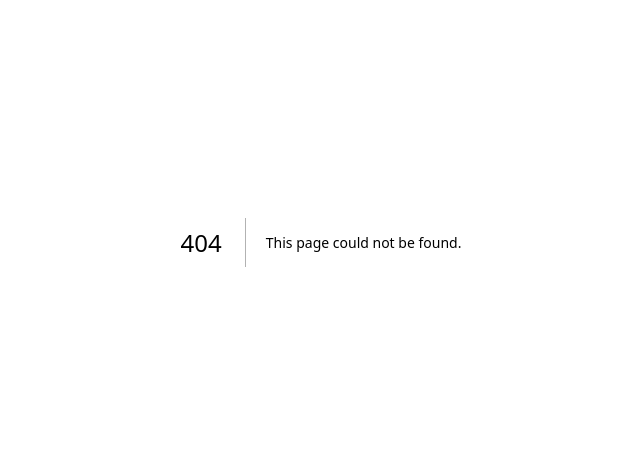
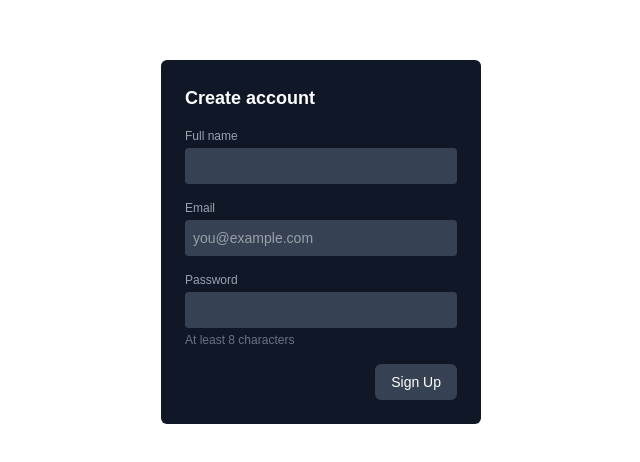
Before and after one commit to agustisera1/bookings_app, a Next.js app: page /auth/sign-up in a window 1280 px wide. Before the commit this address had no page. Shown: the part 158-620 px from the top of the page, without its empty margins (319-959 px from the left). Built offline with nearby package versions, Linux system fonts and the light colour scheme.

Commit message:
feat: wire minimum auth services with db

```diff
--- /dev/null
+++ b/app/auth/layout.tsx
@@ -0,0 +1,11 @@
+export default function AuthLayout({
+  children,
+}: {
+  children: React.ReactNode;
+}) {
+  return (
+    <main className="flex min-h-screen items-center justify-center">
+      {children}
+    </main>
+  );
+}
--- /dev/null
+++ b/app/auth/sign-in/page.tsx
@@ -0,0 +1,83 @@
+"use client";
+
+import { authUser } from "@/lib/services/auth";
+import { useRouter } from "next/navigation";
+import { useState } from "react";
+
+type Status = "idle" | "loading" | "success" | "error";
+
+export default function SignInPage() {
+  const router = useRouter();
+  const [status, setStatus] = useState<Status>("idle");
+  const [message, setMessage] = useState("");
+
+  async function handleSubmit(e: React.FormEvent<HTMLFormElement>) {
+    e.preventDefault();
+    setStatus("loading");
+    setMessage("");
+
+    const formData = new FormData(e.currentTarget);
+    const response = await authUser(formData);
+
+    if (response.error) {
+      setStatus("error");
+      setMessage(response.error);
+    } else {
+      router.push("/profile");
+    }
+  }
+
+  return (
+    <form
+      onSubmit={handleSubmit}
+      className="bg-gray-900 p-6 rounded-md gap-4 flex flex-col items-end w-80"
+    >
+      <h1 className="w-full text-lg font-semibold text-white">Sign in</h1>
+
+      <div className="flex flex-col w-full">
+        <label className="text-xs text-gray-400" htmlFor="email">
+          Email
+        </label>
+        <input
+          id="email"
+          type="email"
+          name="email"
+          className="text-sm bg-gray-700 rounded-sm p-2 mt-1 text-white"
+          placeholder="you@example.com"
+        />
+      </div>
+
+      <div className="flex flex-col w-full">
+        <label className="text-xs text-gray-400" htmlFor="password">
+          Password
+        </label>
+        <input
+          id="password"
+          name="password"
+          type="password"
+          className="text-sm bg-gray-700 rounded-sm p-2 mt-1 text-white"
+        />
+      </div>
+
+      {message && (
+        <p
+          className={`w-full text-xs rounded-sm px-3 py-2 ${
+            status === "success"
+              ? "bg-green-900/50 text-green-300"
+              : "bg-red-900/50 text-red-300"
+          }`}
+        >
+          {message}
+        </p>
+      )}
+
+      <button
+        type="submit"
+        disabled={status === "loading"}
+        className="cursor-pointer bg-gray-700 hover:bg-gray-600 disabled:opacity-50 disabled:cursor-not-allowed px-4 py-2 rounded-md text-sm text-white transition-colors"
+      >
+        {status === "loading" ? "Signing in…" : "Sign In"}
+      </button>
+    </form>
+  );
+}
--- /dev/null
+++ b/app/auth/sign-up/page.tsx
@@ -0,0 +1,95 @@
+"use client";
+
+import { useState } from "react";
+import { createUser } from "@/lib/services/auth";
+
+type Status = "idle" | "loading" | "success" | "error";
+
+export default function SignUpPage() {
+  const [status, setStatus] = useState<Status>("idle");
+  const [message, setMessage] = useState("");
+
+  async function handleSubmit(e: React.FormEvent<HTMLFormElement>) {
+    e.preventDefault();
+    setStatus("loading");
+    setMessage("");
+
+    const formData = new FormData(e.currentTarget);
+    const response = await createUser(formData);
+
+    if (response.error) {
+      setStatus("error");
+      setMessage(response.error);
+    } else {
+      setStatus("success");
+      setMessage("Account created! You can now sign in.");
+      e.currentTarget.reset();
+    }
+  }
+
+  return (
+    <form
+      onSubmit={handleSubmit}
+      className="bg-gray-900 p-6 rounded-md gap-4 flex flex-col items-end w-80"
+    >
+      <h1 className="w-full text-lg font-semibold text-white">Create account</h1>
+
+      <div className="flex flex-col w-full">
+        <label className="text-xs text-gray-400" htmlFor="name">
+          Full name
+        </label>
+        <input
+          id="name"
+          name="name"
+          className="text-sm bg-gray-700 rounded-sm p-2 mt-1 text-white"
+        />
+      </div>
+
+      <div className="flex flex-col w-full">
+        <label className="text-xs text-gray-400" htmlFor="email">
+          Email
+        </label>
+        <input
+          id="email"
+          type="email"
+          name="email"
+          className="text-sm bg-gray-700 rounded-sm p-2 mt-1 text-white"
+          placeholder="you@example.com"
+        />
+      </div>
+
+      <div className="flex flex-col w-full">
+        <label className="text-xs text-gray-400" htmlFor="password">
+          Password
+        </label>
+        <input
+          id="password"
+          name="password"
+          type="password"
+          className="text-sm bg-gray-700 rounded-sm p-2 mt-1 text-white"
+        />
+        <p className="text-xs text-gray-500 mt-1">At least 8 characters</p>
+      </div>
+
+      {message && (
+        <p
+          className={`w-full text-xs rounded-sm px-3 py-2 ${
+            status === "success"
+              ? "bg-green-900/50 text-green-300"
+              : "bg-red-900/50 text-red-300"
+          }`}
+        >
+          {message}
+        </p>
+      )}
+
+      <button
+        type="submit"
+        disabled={status === "loading"}
+        className="cursor-pointer bg-gray-700 hover:bg-gray-600 disabled:opacity-50 disabled:cursor-not-allowed px-4 py-2 rounded-md text-sm text-white transition-colors"
+      >
+        {status === "loading" ? "Creating account…" : "Sign Up"}
+      </button>
+    </form>
+  );
+}
--- /dev/null
+++ b/app/profile/layout.tsx
@@ -0,0 +1,11 @@
+export default function ProfileLayout({
+  children,
+}: {
+  children: React.ReactNode;
+}) {
+  return (
+    <main className="flex min-h-screen justify-center px-4 py-16">
+      {children}
+    </main>
+  );
+}
--- /dev/null
+++ b/app/profile/page.tsx
@@ -0,0 +1,26 @@
+export default function ProfilePage() {
+  return (
+    <div className="w-full max-w-xl flex flex-col gap-6">
+      <div className="bg-gray-900 rounded-md p-6 flex items-center gap-4">
+        <div className="w-14 h-14 rounded-full bg-gray-700 flex items-center justify-center text-white text-xl font-semibold">
+          ?
+        </div>
+        <div className="flex flex-col gap-1">
+          <span className="text-white font-semibold text-base">—</span>
+          <span className="text-gray-400 text-sm">—</span>
+        </div>
+      </div>
+
+      <div className="bg-gray-900 rounded-md p-6 flex flex-col gap-3">
+        <h2 className="text-xs font-semibold text-gray-500 uppercase tracking-wider">
+          Roles
+        </h2>
+        <div className="flex gap-2">
+          <span className="text-xs bg-gray-700 text-gray-300 px-3 py-1 rounded-full">
+            guest
+          </span>
+        </div>
+      </div>
+    </div>
+  );
+}
--- /dev/null
+++ b/lib/db.ts
@@ -0,0 +1,16 @@
+import { Pool, QueryResult, QueryResultRow } from "pg";
+
+const pool = new Pool({
+  user: process.env.PGUSER,
+  password: process.env.PGPASSWORD,
+  host: process.env.PGHOST,
+  port: Number(process.env.PGPORT),
+  database: process.env.PGDATABASE,
+});
+
+export const query = <R extends QueryResultRow = QueryResultRow>(
+  text: string,
+  params: unknown[]
+): Promise<QueryResult<R>> => {
+  return pool.query<R>(text, params);
+};
--- /dev/null
+++ b/lib/services/auth.ts
@@ -0,0 +1,95 @@
+"use server";
+import * as db from "../db";
+import { hash, compare } from "bcryptjs";
+import { DatabaseError } from "pg";
+import type { ServiceResponse } from "../types";
+
+const SALT_ROUNDS = 10;
+
+export type User = {
+  id: string;
+  email: string;
+  name: string;
+  is_host: boolean;
+  is_admin: boolean;
+  created_at: string;
+};
+
+export async function createUser(
+  formData: FormData,
+): Promise<ServiceResponse<Pick<User, "id" | "email">>> {
+  const email = formData.get("email");
+  const password = formData.get("password");
+  const name = formData.get("name");
+
+  if (!email || !password || !name)
+    return { status: 400, data: null, error: "All fields are required" };
+  if (
+    typeof email !== "string" ||
+    typeof password !== "string" ||
+    typeof name !== "string"
+  )
+    return { status: 400, data: null, error: "Invalid field types" };
+  if (password.length < 8)
+    return {
+      status: 400,
+      data: null,
+      error: "Password must be at least 8 characters",
+    };
+
+  const password_hash = await hash(password, SALT_ROUNDS);
+
+  try {
+    const result = await db.query<{ id: string; email: string }>(
+      `INSERT INTO users (email, password_hash, name)
+       VALUES ($1, $2, $3)
+       RETURNING id, email`,
+      [email, password_hash, name],
+    );
+    return { status: 201, data: result.rows[0], error: null };
+  } catch (error) {
+    if (error instanceof DatabaseError && error.code === "23505")
+      return {
+        status: 409,
+        data: null,
+        error: "An account with that email already exists",
+      };
+    return { status: 500, data: null, error: "Unexpected error" };
+  }
+}
+
+export async function authUser(
+  formData: FormData,
+): Promise<ServiceResponse<User>> {
+  const email = formData.get("email");
+  const password = formData.get("password");
+
+  if (
+    !email ||
+    !password ||
+    typeof email !== "string" ||
+    typeof password !== "string"
+  )
+    return { status: 400, data: null, error: "All fields are required" };
+
+  try {
+    const result = await db.query<User & { password_hash: string }>(
+      `SELECT * FROM users WHERE email = $1`,
+      [email],
+    );
+
+    if (!result.rowCount)
+      return { status: 401, data: null, error: "Invalid email or password" };
+
+    const user = result.rows[0];
+    const valid = await compare(password, user.password_hash);
+
+    if (!valid)
+      return { status: 401, data: null, error: "Invalid email or password" };
+
+    const { password_hash: _, ...safeUser } = user;
+    return { status: 200, data: safeUser, error: null };
+  } catch {
+    return { status: 500, data: null, error: "Unexpected error" };
+  }
+}
--- /dev/null
+++ b/lib/types/index.ts
@@ -0,0 +1,5 @@
+export type ServiceResponse<T = unknown> = {
+  status: number;
+  data: T | null;
+  error: string | null;
+};
--- a/package.json
+++ b/package.json
@@ -9,13 +9,16 @@
     "lint": "eslint"
   },
   "dependencies": {
+    "bcryptjs": "^3.0.3",
     "next": "16.2.9",
+    "pg": "^8.21.0",
     "react": "19.2.4",
     "react-dom": "19.2.4"
   },
   "devDependencies": {
     "@tailwindcss/postcss": "^4",
     "@types/node": "^20",
+    "@types/pg": "^8.20.0",
     "@types/react": "^19",
     "@types/react-dom": "^19",
     "eslint": "^9",
```
Also changed, not shown: 1 other file (tests, documents, lock files or other folders).
